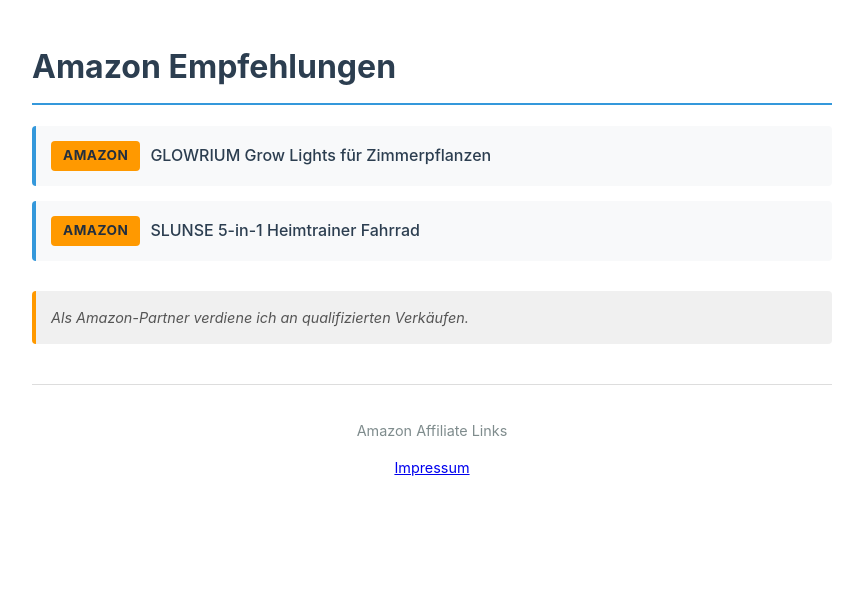
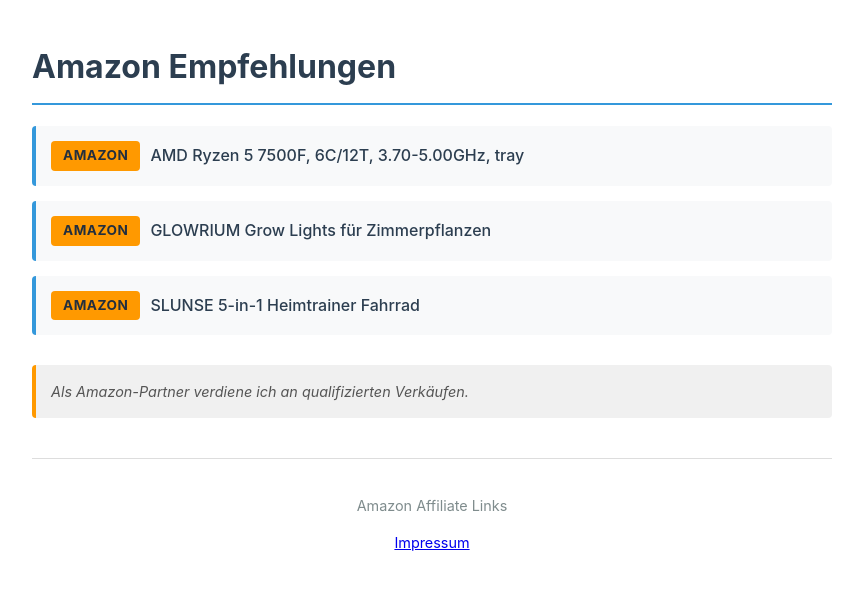
Before and after one commit to Apptastisch/social-apptastisch-site, a Jekyll site: the page built from index.md, in a window 1280 px wide. Shown: the top 590 px of the page, without its empty margins (208-1071 px from the left). Built offline with Jekyll 4.4.1, drawn with Linux system fonts in a browser that asks for light colours.

Commit message:
Update affiliate_links.yml

```diff
--- a/_data/affiliate_links.yml
+++ b/_data/affiliate_links.yml
@@ -1,5 +1,8 @@
 # Amazon Affiliate Links
 # Add your affiliate links here with title and url
+
+- title: AMD Ryzen 5 7500F, 6C/12T, 3.70-5.00GHz, tray
+  url: https://amzn.to/4r5qpxg
 
 - title: GLOWRIUM Grow Lights für Zimmerpflanzen
   url: https://amzn.to/49KPirz
```
